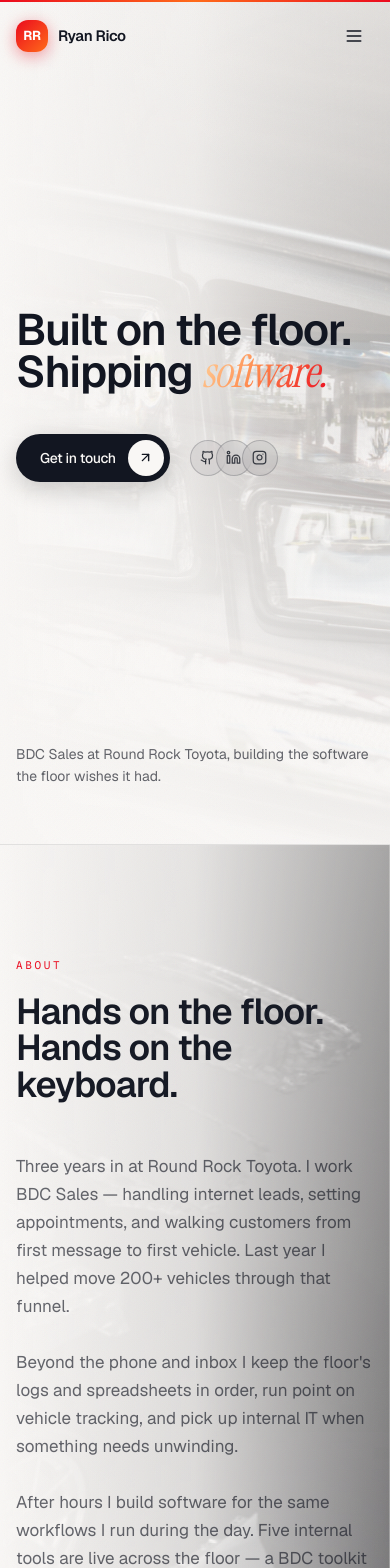
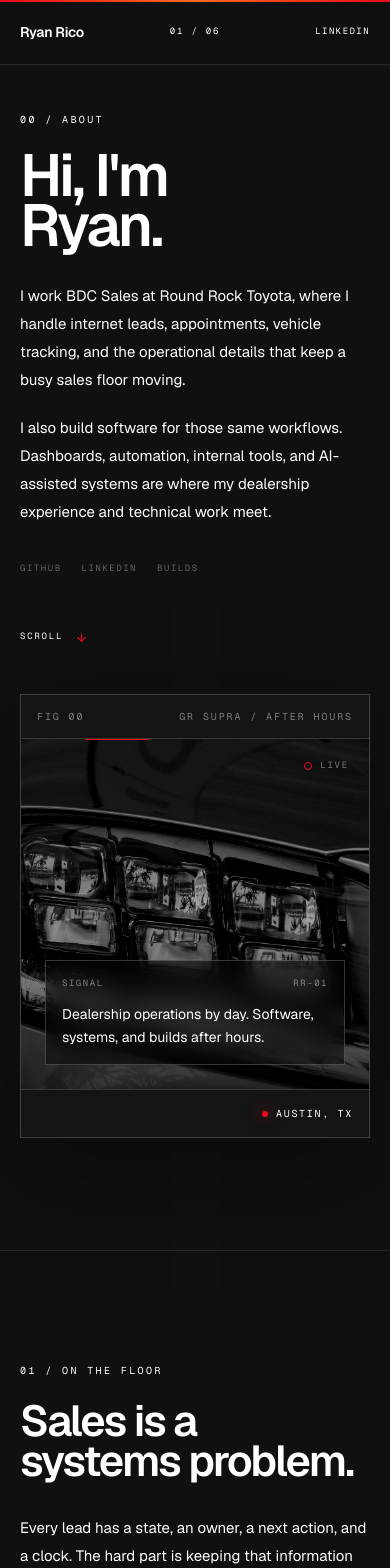
Before and after one commit to ryewmn/Ryan-Rico-LandingPage, a Next.js app: page / in a window 390 px wide. Shown: the top 1568 px of the page. Built offline with nearby package versions, Linux system fonts and the light colour scheme.

Commit message:
refactor: switch homepage to editorial portfolio

```diff
--- a/app/page.tsx
+++ b/app/page.tsx
@@ -1,41 +1,5 @@
-import dynamic from "next/dynamic";
-import { Navbar } from "@/components/navbar";
-import { HeaderCar } from "@/components/header-car";
-import { Hero } from "@/components/hero";
-import { About } from "@/components/about";
-import { Spotlight } from "@/components/spotlight";
-import { CurrentWork } from "@/components/current-work";
-import { Projects } from "@/components/projects";
-import { Skills } from "@/components/skills";
-import { Contact } from "@/components/contact";
-import { Footer } from "@/components/footer";
-
-// Builds defers IG iframe loaders until scrolled to.
-const Builds = dynamic(() => import("@/components/builds").then((m) => m.Builds), {
-  loading: () => (
-    <section className="bg-background py-24 md:py-32 border-t border-white/10">
-      <div className="container">
-        <div className="h-7 w-32 rounded bg-white/5 animate-pulse" />
-        <div className="mt-4 h-12 w-2/3 rounded bg-white/5 animate-pulse" />
-      </div>
-    </section>
-  ),
-});
+import { EditorialPortfolio } from "@/components/editorial-portfolio";
 
 export default function HomePage() {
-  return (
-    <main className="min-h-screen bg-background text-white">
-      <Navbar />
-      <HeaderCar />
-      <Hero />
-      <About />
-      <Spotlight />
-      <CurrentWork />
-      <Projects />
-      <Skills />
-      <Builds />
-      <Contact />
-      <Footer />
-    </main>
-  );
+  return <EditorialPortfolio />;
 }
```
